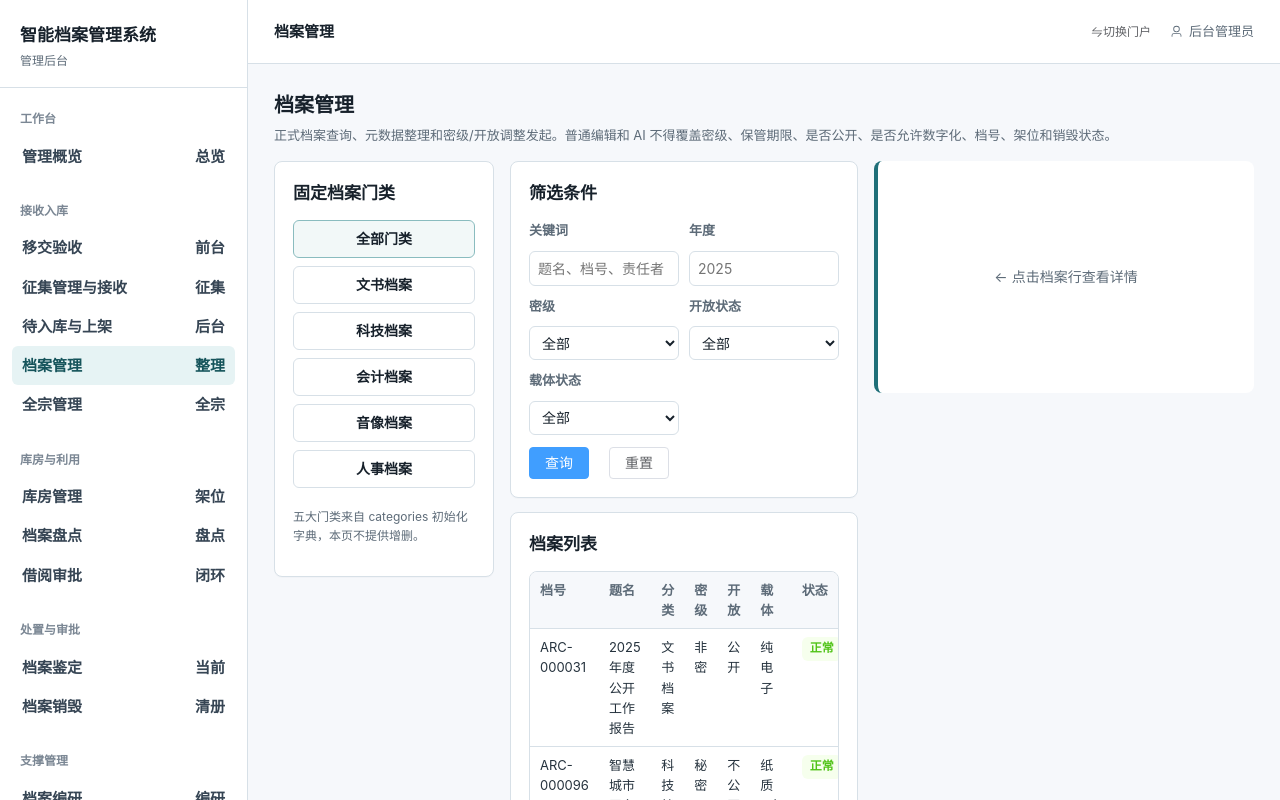
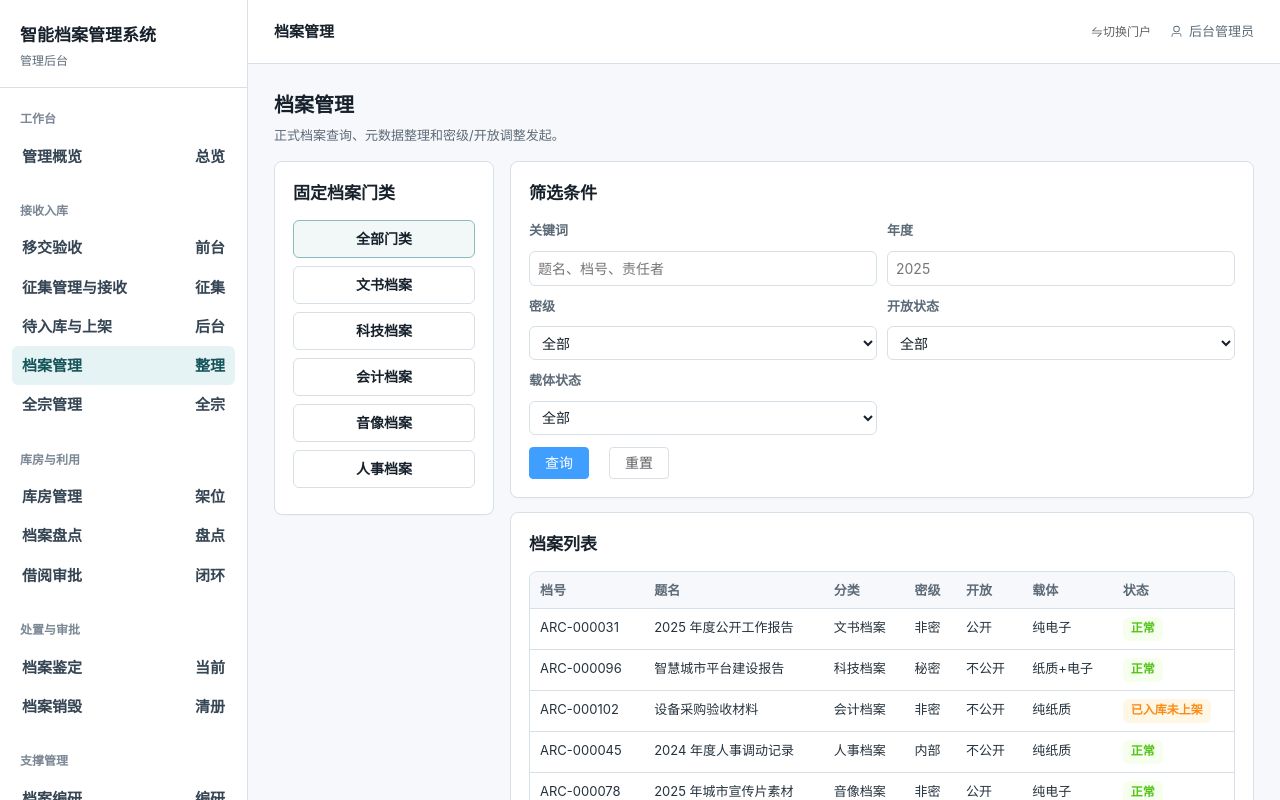
Before and after one commit to gua7gua/Intelligent-file-management-system, a Vue app in the folder frontend/: page /admin/archive-management in a window 1280 px wide. Shown: the top 800 px of the page. Built offline with nearby package versions, Linux system fonts and the light colour scheme; sample sign-in values are in the browser's storage.

Commit message:
refactor(archive): 档案管理详情改为独立滑出抽屉
将档案详情从右侧固定列改为 el-drawer 独立滑出、内部滚动，避免查看详情时整页跟随滑动；顺带清理副标题与 toast 中的开发者提示及表名泄露。

```diff
--- a/frontend/src/views/admin/archive-management/index.vue
+++ b/frontend/src/views/admin/archive-management/index.vue
@@ -3,7 +3,7 @@
     <section>
       <h1 class="page-title">档案管理</h1>
       <p class="page-subtitle">
-        正式档案查询、元数据整理和密级/开放调整发起。普通编辑和 AI 不得覆盖密级、保管期限、是否公开、是否允许数字化、档号、架位和销毁状态。
+        正式档案查询、元数据整理和密级/开放调整发起。
       </p>
     </section>
 
@@ -21,7 +21,6 @@
         >
           {{ cat.name }}
         </button>
-        <p class="hint">五大门类来自 categories 初始化字典，本页不提供增删。</p>
       </aside>
 
       <!-- 中栏：筛选 + 列表 -->
@@ -109,15 +108,16 @@
         </div>
       </section>
 
-      <!-- 右栏：详情抽屉 -->
-      <aside class="drawer">
-        <template v-if="!selectedArchive">
-          <div class="detail-empty">← 点击档案行查看详情</div>
-        </template>
-        <template v-else-if="detailLoading">
-          <div class="detail-empty">加载中...</div>
-        </template>
-        <template v-else>
+      <!-- 详情抽屉：独立滑出、内部滚动，避免查看详情时整页跟随滑动 -->
+      <el-drawer
+        v-model="detailDrawerVisible"
+        title="档案详情"
+        direction="rtl"
+        size="420px"
+        :append-to-body="false"
+      >
+        <div v-if="detailLoading" class="detail-empty">加载中...</div>
+        <div v-else-if="selectedArchive" class="drawer-body">
           <h2 class="section-title">{{ detail?.title || selectedArchive.title }}</h2>
           <div class="detail-kv"><span>档号</span><strong>{{ detail?.archiveNo || selectedArchive.archiveNo }}</strong></div>
           <div class="detail-kv"><span>生命周期</span><strong>{{ ArchiveStatusLabel[detail?.lifecycleStatus || 'normal'] }}</strong></div>
@@ -158,11 +158,8 @@
             <el-button @click="handlePreview">预览</el-button>
           </div>
 
-          <!-- 受保护字段 -->
+          <!-- 受保护字段（只读展示） -->
           <h3 class="section-title" style="margin-top:12px">受保护字段</h3>
-          <div class="notice warning">
-            密级、保管期限、公开状态、允许数字化、档号、架位和销毁状态不可普通编辑。解密不等于自动公开。
-          </div>
           <div class="split">
             <div class="field">
               <label>当前密级</label>
@@ -204,14 +201,14 @@
             <el-button @click="handleOpenAdjust">开放调整</el-button>
             <router-link to="/admin/approval" class="button ghost">审批工作台</router-link>
           </div>
-        </template>
-      </aside>
+        </div>
+      </el-drawer>
     </section>
   </div>
 </template>
 
 <script setup lang="ts">
-import { ref, reactive, onMounted } from 'vue'
+import { ref, reactive, computed, onMounted } from 'vue'
 import { ElMessage } from 'element-plus'
 import type { ArchiveRecord, ArchiveDetail } from '@/types/archive'
 import { ArchiveStatusLabel, CarrierStatusLabel, SecurityLevelLabel } from '@/types/enums'
@@ -241,6 +238,17 @@ const selectedArchive = ref<ArchiveRecord | null>(null)
 const detail = ref<ArchiveDetail | null>(null)
 const listLoading = ref(false)
 const detailLoading = ref(false)
+
+/** 详情抽屉可见性：选中档案即展开，关闭即清空选中，避免查看详情时整页跟随滑动 */
+const detailDrawerVisible = computed<boolean>({
+  get: () => !!selectedArchive.value,
+  set: (val) => {
+    if (!val) {
+      selectedArchive.value = null
+      detail.value = null
+    }
+  },
+})
 
 // ── 编辑表单 ──
 const editForm = reactive({
@@ -336,7 +344,7 @@ async function handleSaveMeta() {
       changeReason: 'manual_edit',
     })
     detail.value = updated
-    ElMessage.success('元数据已保存，变更来源 manual_edit 写入 archive_change_logs。')
+    ElMessage.success('元数据已保存')
   } catch (e: unknown) {
     const msg = e instanceof Error ? e.message : '保存失败'
     ElMessage.error(msg)
@@ -344,7 +352,7 @@ async function handleSaveMeta() {
 }
 
 function handlePreview() {
-  ElMessage.info('预览需复用档案查询鉴权，通过后生成文件访问地址。')
+  ElMessage.info('正在生成预览…')
 }
 
 // ── 审批 ──
@@ -407,7 +415,7 @@ onMounted(loadArchives)
 
 .manage-layout {
   display: grid;
-  grid-template-columns: 220px minmax(0, 1fr) 380px;
+  grid-template-columns: 220px minmax(0, 1fr);
   gap: 16px;
   align-items: start;
 }
```
